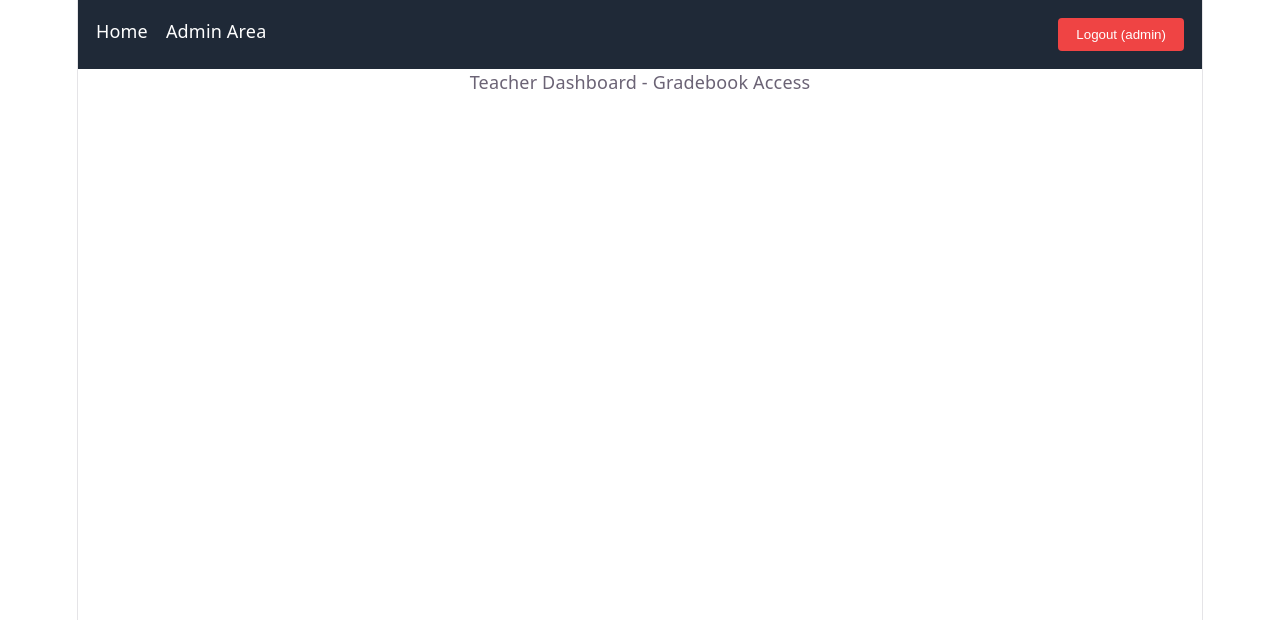
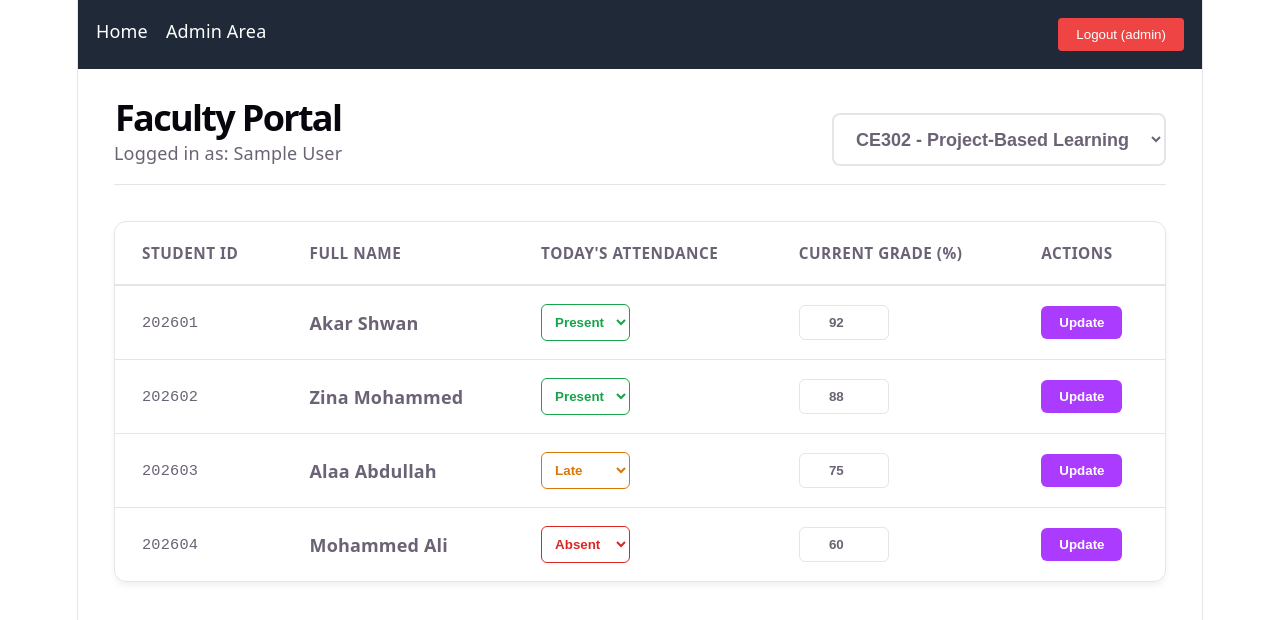
Before and after one commit to ZADOST/student-management-system, a React (Vite) app: page /teacher in a window 1280 px wide. Shown: the top 620 px of the page. Built offline with nearby package versions, Linux system fonts and the light colour scheme; sample sign-in values are in the browser's storage.

Commit message:
implementing interactive teacher dashboard with grading and attendance logic

```diff
--- a/src/App.jsx
+++ b/src/App.jsx
@@ -7,12 +7,12 @@ import ProtectedRoute from './components/ProtectedRoute';
 import Home from './pages/Home';
 import Login from './pages/Login';
 import Register from './pages/Register';
-import StudentDashboard from './pages/StudentDashboard'; // <-- NEW IMPORT
+import StudentDashboard from './pages/StudentDashboard';
+import TeacherDashboard from './pages/TeacherDashboard'; // <-- NEW IMPORT
 
-// Mock components for the other dashboards
+// Mock components for the remaining dashboard
 const Unauthorized = () => <div className="p-6 text-red-600 text-xl font-bold">403 - Unauthorized Access</div>;
 const AdminDashboard = () => <div className="p-6 text-xl font-bold text-purple-700">Admin Dashboard - Full Access</div>;
-const TeacherDashboard = () => <div className="p-6 text-xl font-bold text-green-700">Teacher Dashboard - Gradebook Access</div>;
 
 // The Navigation Bar
 const NavBar = () => {
--- /dev/null
+++ b/src/pages/TeacherDashboard.css
@@ -0,0 +1,132 @@
+.faculty-wrapper {
+  padding: 2rem;
+  max-width: 1200px;
+  margin: 0 auto;
+  font-family: system-ui, -apple-system, sans-serif;
+  color: var(--text-primary);
+}
+
+.faculty-header {
+  display: flex;
+  justify-content: space-between;
+  align-items: flex-end;
+  margin-bottom: 2rem;
+  padding-bottom: 1rem;
+  border-bottom: 1px solid var(--border);
+}
+
+.faculty-header h1 {
+  font-size: 2rem;
+  font-weight: 700;
+  margin: 0 0 0.5rem 0;
+}
+
+.course-selector {
+  padding: 0.75rem 1rem;
+  border: 2px solid var(--border);
+  border-radius: 8px;
+  background: var(--bg-secondary);
+  color: var(--text-primary);
+  font-size: 1rem;
+  font-weight: 600;
+  cursor: pointer;
+  outline: none;
+}
+
+.course-selector:focus {
+  border-color: var(--accent);
+}
+
+.roster-card {
+  background: var(--bg-secondary);
+  border: 1px solid var(--border);
+  border-radius: 12px;
+  box-shadow: 0 4px 6px rgba(0, 0, 0, 0.05);
+  overflow: hidden;
+}
+
+.roster-table {
+  width: 100%;
+  border-collapse: collapse;
+  text-align: left;
+}
+
+.roster-table th {
+  background: var(--bg-primary);
+  padding: 1rem 1.5rem;
+  font-size: 0.85rem;
+  text-transform: uppercase;
+  letter-spacing: 0.5px;
+  color: var(--text-secondary);
+  border-bottom: 2px solid var(--border);
+}
+
+.roster-table td {
+  padding: 1rem 1.5rem;
+  border-bottom: 1px solid var(--border);
+  vertical-align: middle;
+}
+
+.roster-table tr:last-child td {
+  border-bottom: none;
+}
+
+.roster-table tr:hover {
+  background: rgba(37, 99, 235, 0.02);
+}
+
+.student-name {
+  font-weight: 600;
+  color: var(--text-primary);
+}
+
+.student-id {
+  font-size: 0.85rem;
+  color: var(--text-secondary);
+  font-family: monospace;
+}
+
+/* Interactive Inputs */
+.grade-input {
+  width: 70px;
+  padding: 0.5rem;
+  border: 1px solid var(--border);
+  border-radius: 6px;
+  text-align: center;
+  font-weight: 600;
+  background: var(--bg-primary);
+  color: var(--text-primary);
+}
+
+.grade-input:focus {
+  outline: none;
+  border-color: var(--accent);
+}
+
+.attendance-select {
+  padding: 0.5rem;
+  border: 1px solid var(--border);
+  border-radius: 6px;
+  background: var(--bg-primary);
+  font-weight: 600;
+  cursor: pointer;
+}
+
+.status-present { color: #16a34a; border-color: #16a34a; }
+.status-absent { color: #dc2626; border-color: #dc2626; }
+.status-late { color: #d97706; border-color: #d97706; }
+
+.save-btn {
+  padding: 0.5rem 1rem;
+  background: var(--accent);
+  color: white;
+  border: none;
+  border-radius: 6px;
+  font-weight: 600;
+  cursor: pointer;
+  transition: background 0.2s;
+}
+
+.save-btn:hover {
+  background: var(--accent-hover);
+}
--- a/src/pages/TeacherDashboard.jsx
+++ b/src/pages/TeacherDashboard.jsx
@@ -0,0 +1,105 @@
+import React, { useState } from 'react';
+import { useAuth } from '../context/AuthContext';
+import './TeacherDashboard.css';
+
+const TeacherDashboard = () => {
+  const { user } = useAuth();
+  const [activeCourse, setActiveCourse] = useState("CE302");
+
+  // MOCK DATA: Simulating a class roster in the Computer Education department
+  const [roster, setRoster] = useState([
+    { id: "202601", name: "Akar Shwan", attendance: "Present", grade: "92" },
+    { id: "202602", name: "Zina Mohammed", attendance: "Present", grade: "88" },
+    { id: "202603", name: "Alaa Abdullah", attendance: "Late", grade: "75" },
+    { id: "202604", name: "Mohammed Ali", attendance: "Absent", grade: "60" }
+  ]);
+
+  // Handle local state changes for inputs before sending to DB
+  const handleGradeChange = (id, newGrade) => {
+    setRoster(roster.map(student =>
+      student.id === id ? { ...student, grade: newGrade } : student
+    ));
+  };
+
+  const handleAttendanceChange = (id, newStatus) => {
+    setRoster(roster.map(student =>
+      student.id === id ? { ...student, attendance: newStatus } : student
+    ));
+  };
+
+  const saveChanges = (studentName) => {
+    // Tomorrow, this will trigger an Axios PUT request to your backend
+    alert(`Changes securely saved to the database for ${studentName}.`);
+  };
+
+  return (
+    <div className="faculty-wrapper">
+      <div className="faculty-header">
+        <div>
+          <h1>Faculty Portal</h1>
+          <p>Logged in as: {user?.name || "Professor"}</p>
+        </div>
+
+        <select
+          className="course-selector"
+          value={activeCourse}
+          onChange={(e) => setActiveCourse(e.target.value)}
+        >
+          <option value="CE302">CE302 - Project-Based Learning</option>
+          <option value="CE315">CE315 - Web App Development</option>
+          <option value="EDU401">EDU401 - Micro-teaching</option>
+        </select>
+      </div>
+
+      <div className="roster-card">
+        <table className="roster-table">
+          <thead>
+            <tr>
+              <th>Student ID</th>
+              <th>Full Name</th>
+              <th>Today's Attendance</th>
+              <th>Current Grade (%)</th>
+              <th>Actions</th>
+            </tr>
+          </thead>
+          <tbody>
+            {roster.map((student) => (
+              <tr key={student.id}>
+                <td className="student-id">{student.id}</td>
+                <td className="student-name">{student.name}</td>
+                <td>
+                  <select
+                    className={`attendance-select status-${student.attendance.toLowerCase()}`}
+                    value={student.attendance}
+                    onChange={(e) => handleAttendanceChange(student.id, e.target.value)}
+                  >
+                    <option value="Present">Present</option>
+                    <option value="Late">Late</option>
+                    <option value="Absent">Absent</option>
+                  </select>
+                </td>
+                <td>
+                  <input
+                    type="number"
+                    className="grade-input"
+                    value={student.grade}
+                    onChange={(e) => handleGradeChange(student.id, e.target.value)}
+                    max="100"
+                    min="0"
+                  />
+                </td>
+                <td>
+                  <button className="save-btn" onClick={() => saveChanges(student.name)}>
+                    Update
+                  </button>
+                </td>
+              </tr>
+            ))}
+          </tbody>
+        </table>
+      </div>
+    </div>
+  );
+};
+
+export default TeacherDashboard;
```
